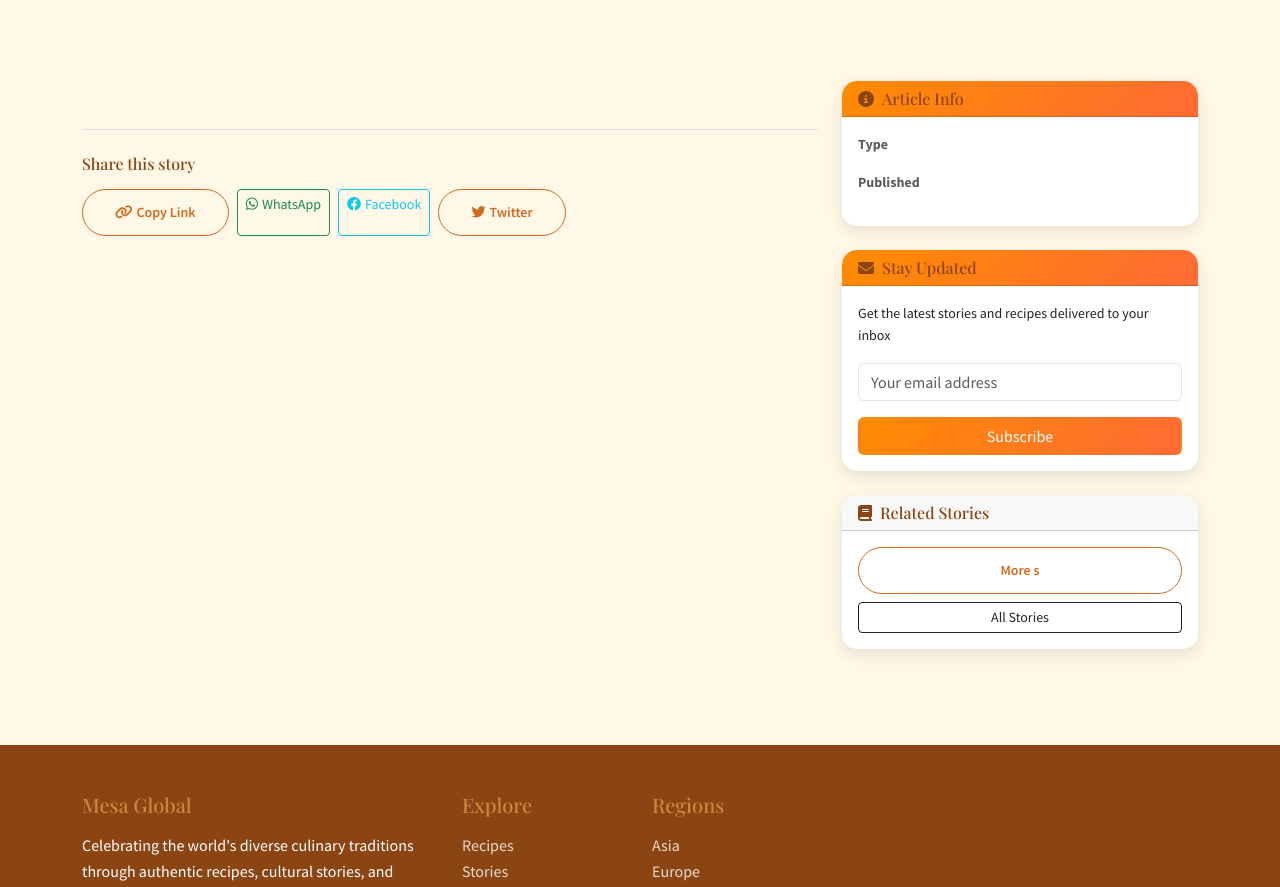
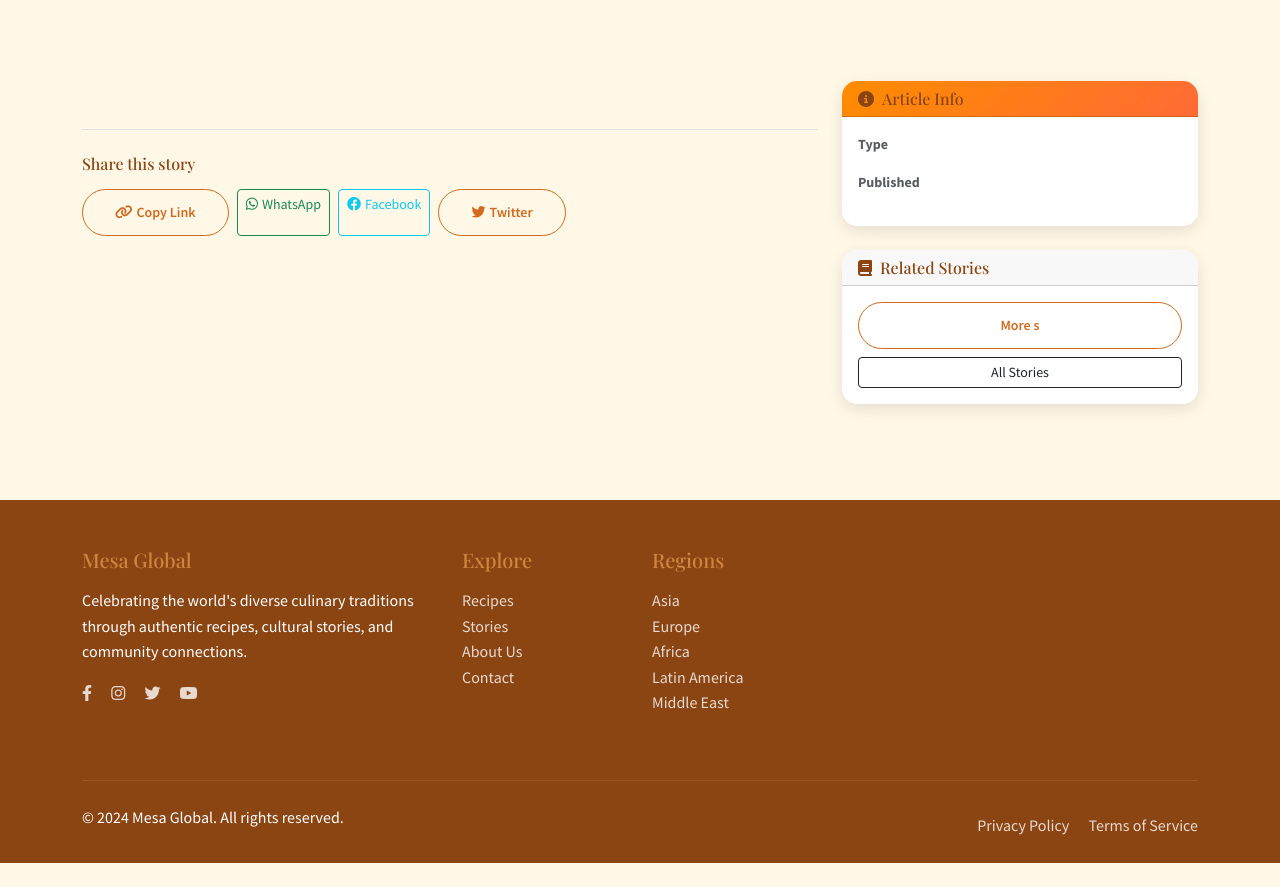
Before and after one commit to Beiseek/mesa-global, a Django app: template templates/blog/article_detail.html in a window 1280 px wide. Shown: the part 996-1883 px from the top of the page. After the commit the page ends 1859 px from the top, so only its background shows below. Run offline with Django 4.2, Linux system fonts and the light colour scheme; the template is opened without the code that fills it, so the values that code supplies are empty; parts of the project's set-up code (start-up, migrations or seed data) failed here and were passed over; some libraries are stand-ins or nearby versions.

Commit message:
Remove Stay Updated block from article detail page

```diff
--- a/templates/blog/article_detail.html
+++ b/templates/blog/article_detail.html
@@ -182,21 +182,6 @@
                     </div>
                     {% endif %}
 
-                    <!-- Newsletter Signup -->
-                    <div class="card mb-4" data-aos="fade-left" data-aos-delay="200">
-                        <div class="card-header text-white" style="background: linear-gradient(135deg, #ff8c00, #ff6b35);">
-                            <h6 class="mb-0"><i class="fas fa-envelope me-2"></i>Stay Updated</h6>
-                        </div>
-                        <div class="card-body">
-                            <p class="small mb-3">Get the latest stories and recipes delivered to your inbox</p>
-                            <form>
-                                <div class="mb-3">
-                                    <input type="email" class="form-control" placeholder="Your email address">
-                                </div>
-                                <button type="submit" class="btn w-100" style="background: linear-gradient(135deg, #ff8c00, #ff6b35); color: white;">Subscribe</button>
-                            </form>
-                        </div>
-                    </div>
 
                     <!-- Related Articles -->
                     <div class="card" data-aos="fade-left" data-aos-delay="300">
```
